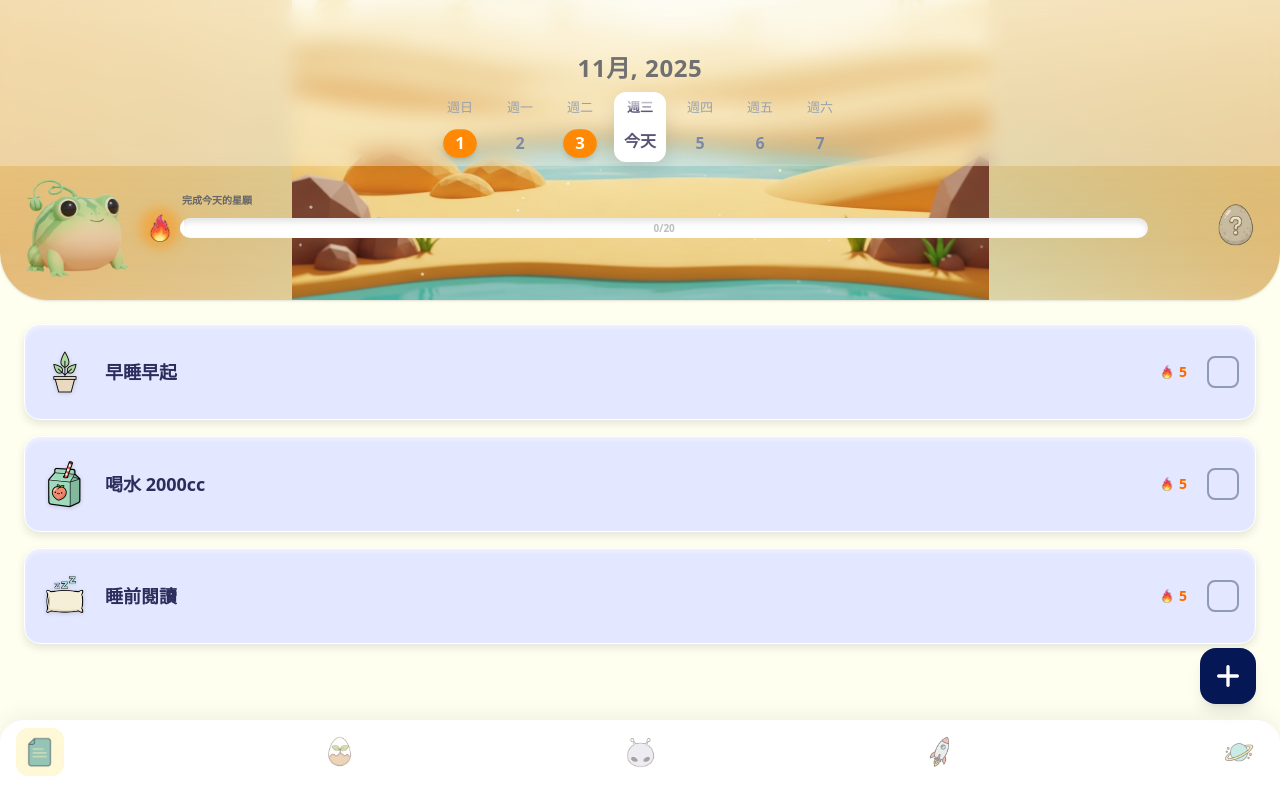
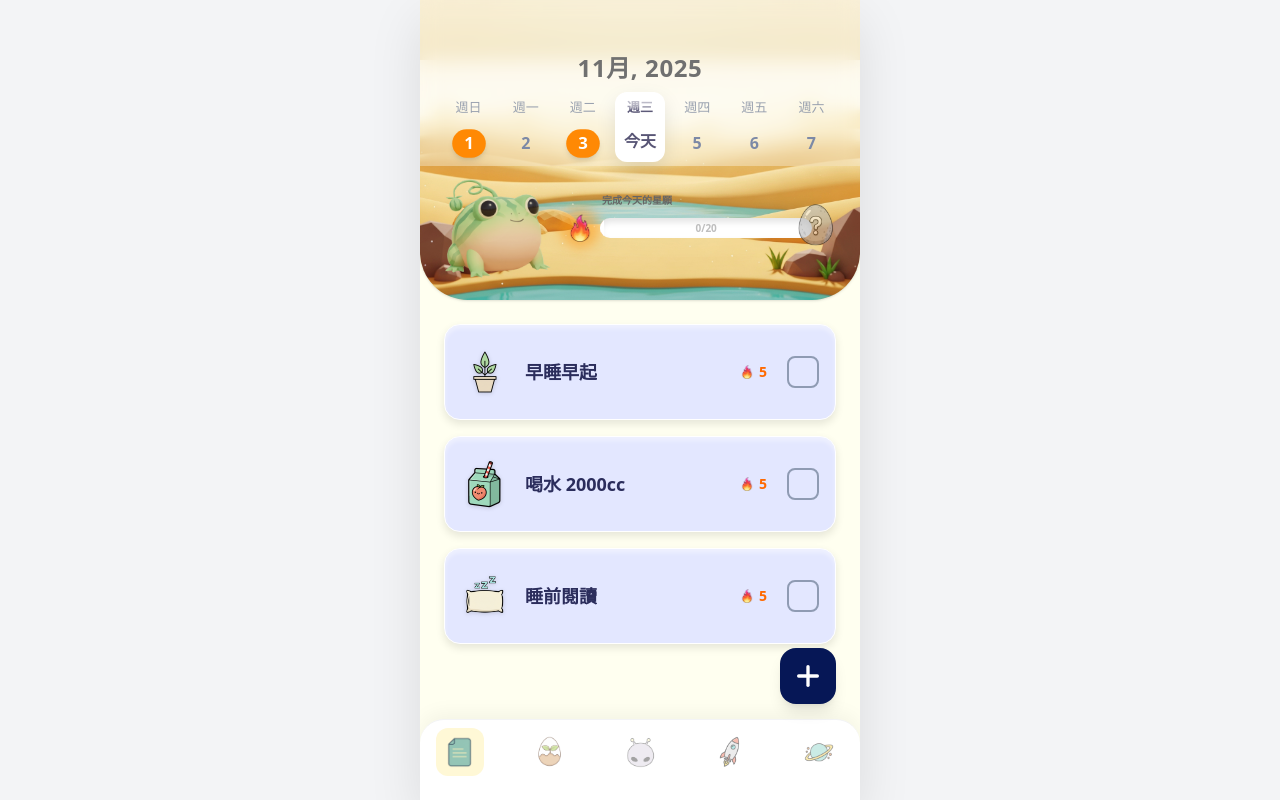
Before and after one commit to d06281157-bit/habit-tracker, a React (Vite) app: page / in a window 1280 px wide. Built offline with nearby package versions, Linux system fonts and the light colour scheme.

Commit message:
feat: implement iPhone 16 Pro Max mobile-sized centered layout

```diff
--- a/src/App.jsx
+++ b/src/App.jsx
@@ -295,9 +295,10 @@ function App() {
   };
 
   return (
-    <div className="min-h-screen bg-[#FFFFF0] flex flex-col">
-      <div className={`flex-1 flex flex-col overflow-y-auto overflow-x-hidden hide-scrollbar relative transition-colors duration-300 ${currentView === 'alien' ? 'bg-[#9B9FDE]' : 'bg-[#FFFFF0]'}`}
-           onClick={() => activeSwipeId !== null && setActiveSwipeId(null)}>
+    <div className="app-shell">
+      <div className="mobile-container">
+        <div className={`flex-1 flex flex-col overflow-y-auto overflow-x-hidden hide-scrollbar relative transition-colors duration-300 ${currentView === 'alien' ? 'bg-[#9B9FDE]' : 'bg-[#FFFFF0]'}`}
+             onClick={() => activeSwipeId !== null && setActiveSwipeId(null)}>
             {currentView === 'home' && (
               <div className="absolute inset-0 bg-[#FFFFF0] z-0 pointer-events-none" />
             )}
@@ -475,6 +476,7 @@ function App() {
           onOpenTask={() => setIsTaskModalOpen(true)}
         />
       )}
+      </div>
     </div>
   );
 }
--- a/src/components/AchievementModal.jsx
+++ b/src/components/AchievementModal.jsx
@@ -182,7 +182,7 @@ const AchievementModal = ({
 
     return (
         <div
-            className={`fixed inset-0 z-[100] transition-opacity duration-500 ${isOpen ? 'opacity-100 pointer-events-auto' : 'opacity-0 pointer-events-none'}`}
+            className={`absolute inset-0 z-[100] transition-opacity duration-500 ${isOpen ? 'opacity-100 pointer-events-auto' : 'opacity-0 pointer-events-none'}`}
         >
             {/* Full-Screen Page Body */}
             <div
@@ -396,7 +396,7 @@ const AchievementModal = ({
                 {onReset && (
                     <button
                         onClick={onReset}
-                        className="fixed bottom-40 left-6 z-[110] bg-white/50 hover:bg-white/70 text-[#001D6E] text-sm font-black px-6 py-3 rounded-full shadow-lg backdrop-blur-md transition-all active:scale-90 border border-white/30 cursor-pointer pointer-events-auto"
+                        className="absolute bottom-32 left-6 z-[110] bg-white/50 hover:bg-white/70 text-[#001D6E] text-sm font-black px-6 py-3 rounded-full shadow-lg backdrop-blur-md transition-all active:scale-90 border border-white/30 cursor-pointer pointer-events-auto"
                     >
                         重置進度
                     </button>
--- a/src/components/BottomNav.jsx
+++ b/src/components/BottomNav.jsx
@@ -25,7 +25,7 @@ const BottomNav = ({ activeTab = 'home', onNavigate, onOpenAdd, onOpenTask }) =>
     };
 
     return (
-        <div className="fixed bottom-0 left-0 w-full bg-white border-t border-gray-100 pb-8 pt-4 px-6 flex justify-between items-center rounded-t-3xl shadow-[0_-5px_20px_rgba(0,0,0,0.05)] text-gray-400 z-50">
+        <div className="absolute bottom-0 left-0 w-full bg-white border-t border-gray-100 pb-8 pt-4 px-6 flex justify-between items-center rounded-t-3xl shadow-[0_-5px_20px_rgba(0,0,0,0.05)] text-gray-400 z-50">
 
             {/* Navigation Items */}
             <NavItem name="home" icon="/images/nav-task.png" label="Task List" />
--- a/src/components/PlanetMap.jsx
+++ b/src/components/PlanetMap.jsx
@@ -83,7 +83,7 @@ const PlanetMap = ({ onBack, onSetBackground }) => {
     };
 
     return (
-        <div className="absolute inset-0 z-10 bg-[#1A1135] text-white font-sans overflow-hidden select-none flex justify-center">
+        <div className="absolute inset-0 z-[100] bg-[#1A1135] text-white font-sans overflow-hidden select-none flex justify-center">
             <div className="relative w-full max-w-md h-full bg-[#1A1135] shadow-2xl overflow-hidden flex flex-col">
 
                 {/* Fixed Universe Backdrop */}
--- a/src/index.css
+++ b/src/index.css
@@ -229,9 +229,33 @@ body {
 
 
 
-/* Main App Container - Standard Web Layout */
-.min-h-screen {
+/* Main App Container - Web App Mobile-Sized Layout */
+.app-shell {
   min-height: 100vh;
+  background-color: #f3f4f6;
+  display: flex;
+  justify-content: center;
+  align-items: center;
+}
+
+.mobile-container {
+  width: 100%;
+  max-width: 440px;
+  height: 100vh;
+  max-height: 956px;
+  background-color: #fff;
+  position: relative;
+  overflow: hidden;
+  display: flex;
+  flex-direction: column;
+  box-shadow: 0 20px 50px rgba(0,0,0,0.1);
+}
+
+@media (max-width: 440px) {
+  .mobile-container {
+    max-height: none;
+    box-shadow: none;
+  }
 }
 
 .hide-scrollbar::-webkit-scrollbar {
```
